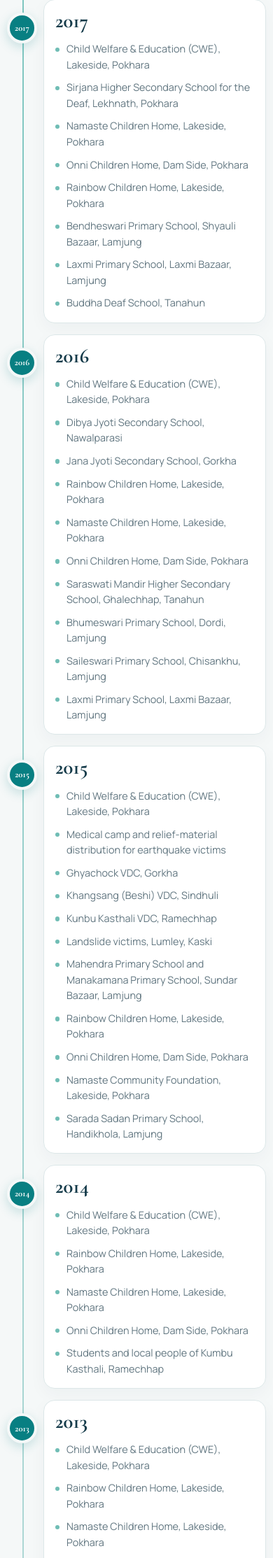
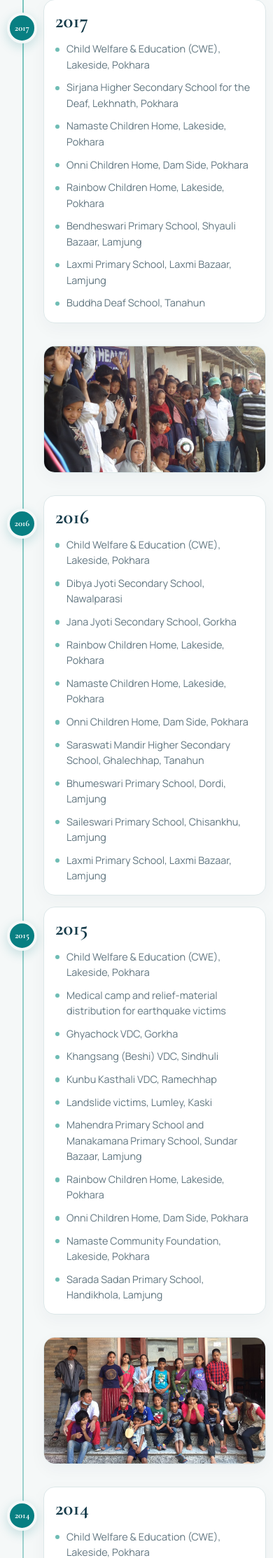
Before and after one commit to NathanGrg/Kantosh-gurung-personal-site, a Django app: page /health-news/ in a window 390 px wide. Shown: the part 1377-3604 px from the top of the page at 70% size. Run offline with Django 5.2, Linux system fonts and the light colour scheme.

Commit message:
Add photos between news entries
Co-authored-by: Copilot <223556219+Copilot@users.noreply.github.com>

```diff
--- a/personal/static/css/style.css
+++ b/personal/static/css/style.css
@@ -3989,6 +3989,30 @@ main {
     content: "";
 }
 
+.health-timeline__photo {
+    width: min(100% - 8.5rem, 680px);
+    margin-left: 8.5rem;
+    overflow: hidden;
+    border: 1px solid var(--color-border);
+    border-radius: 1rem;
+    background: #fff;
+    box-shadow: 0 8px 24px rgb(22 53 66 / 4%);
+}
+
+.health-timeline__photo img {
+    display: block;
+    width: 100%;
+    height: clamp(180px, 30vw, 320px);
+    object-fit: cover;
+}
+
+.health-timeline__photo figcaption {
+    padding: 0.85rem 1rem;
+    color: var(--color-muted);
+    font-size: 0.85rem;
+    line-height: 1.5;
+}
+
 .health-year {
     position: relative;
     display: grid;
@@ -4135,6 +4159,11 @@ main {
         left: 1.7rem;
     }
 
+    .health-timeline__photo {
+        margin-left: 4.15rem;
+        width: calc(100% - 4.15rem);
+    }
+
     .health-year__marker {
         justify-content: flex-start;
     }
@@ -4174,6 +4203,11 @@ main {
 
     .health-timeline::before {
         left: 1.35rem;
+    }
+
+    .health-timeline__photo {
+        margin-left: 3.25rem;
+        width: calc(100% - 3.25rem);
     }
 
     .health-year__marker span {
--- a/personal/templates/personal/health_news.html
+++ b/personal/templates/personal/health_news.html
@@ -39,6 +39,12 @@
                         </ul>
                     </div>
                 </article>
+                {% if forloop.counter|divisibleby:2 %}
+                    {% cycle 'images/wa21.jpeg' 'images/wa23.jpeg' 'images/wa24.jpeg' 'images/wa25.jpeg' 'images/wa26.jpeg' as news_photo silent %}
+                    <figure class="health-timeline__photo">
+                        <img src="{% static news_photo %}" alt="Children and community members taking part in school and outreach activities">
+                    </figure>
+                {% endif %}
             {% endfor %}
         </div>
     </section>
```
